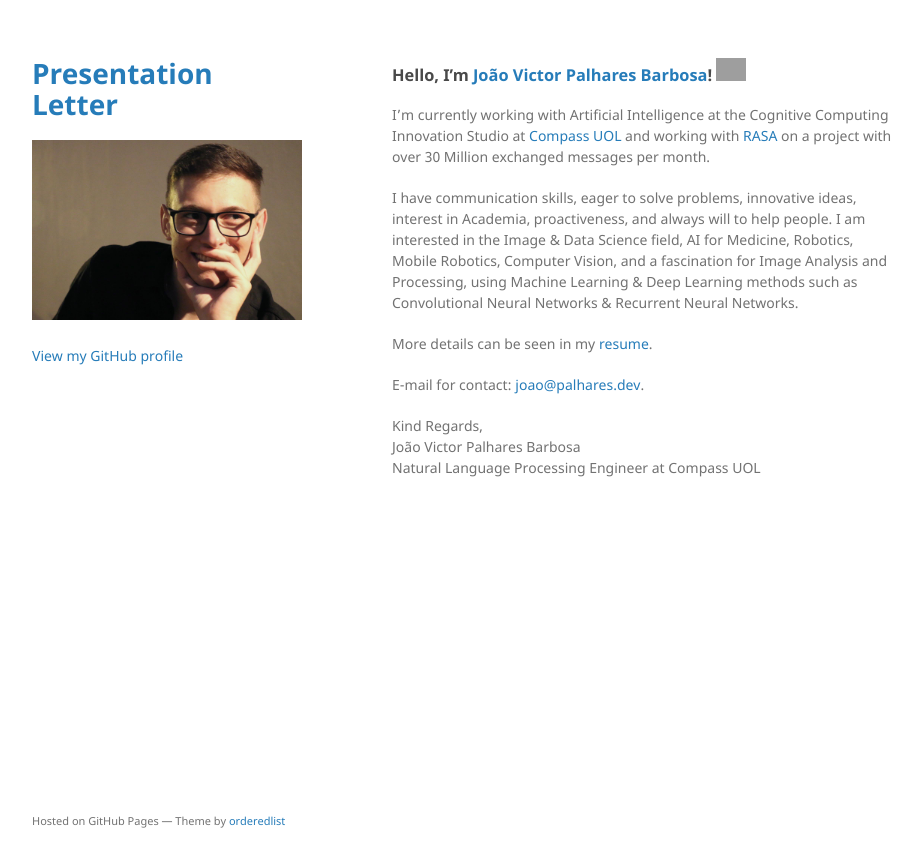
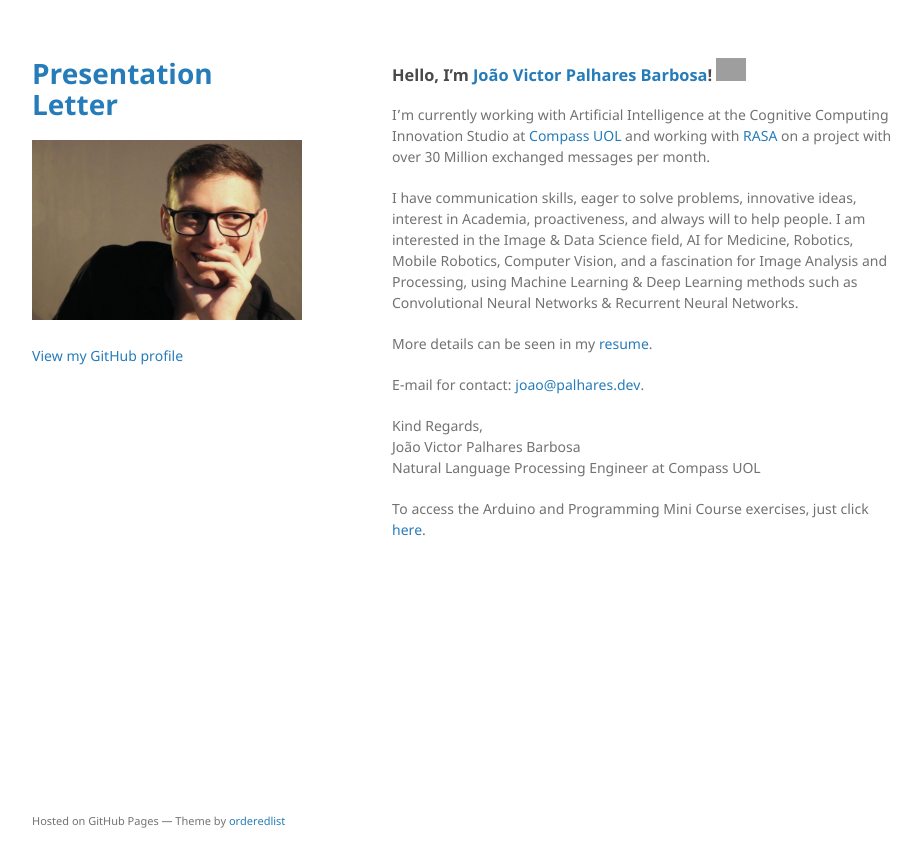
Before and after one commit to joaoavanzini/joaoavanzini.github.io, a Jekyll site: the page built from index.md, in a window 1280 px wide. Shown: the top 867 px of the page, without its empty margins (178-1099 px from the left). Built offline with Jekyll 4.4.1, drawn with Linux system fonts in a browser that asks for light colours; the repository's description, which GitHub fills in, is left out; our own code applies the rules of GitHub Pages for plain Markdown files; grey boxes are pictures that could not be loaded.

Commit message:
Adicionando exercícios do Minicurso de Arduino

```diff
--- a/index.md
+++ b/index.md
@@ -15,3 +15,6 @@ E-mail for contact: <a href="mailto:joao@palhares.dev">joao@palhares.dev</a>.
 Kind Regards,<br>
 João Victor Palhares Barbosa<br>
 Natural Language Processing Engineer at Compass UOL
+
+
+To access the Arduino and Programming Mini Course exercises, just click [here](./assets/src/exercicios_arduino.pdf).
```
Also changed, not shown: 1 other file.
